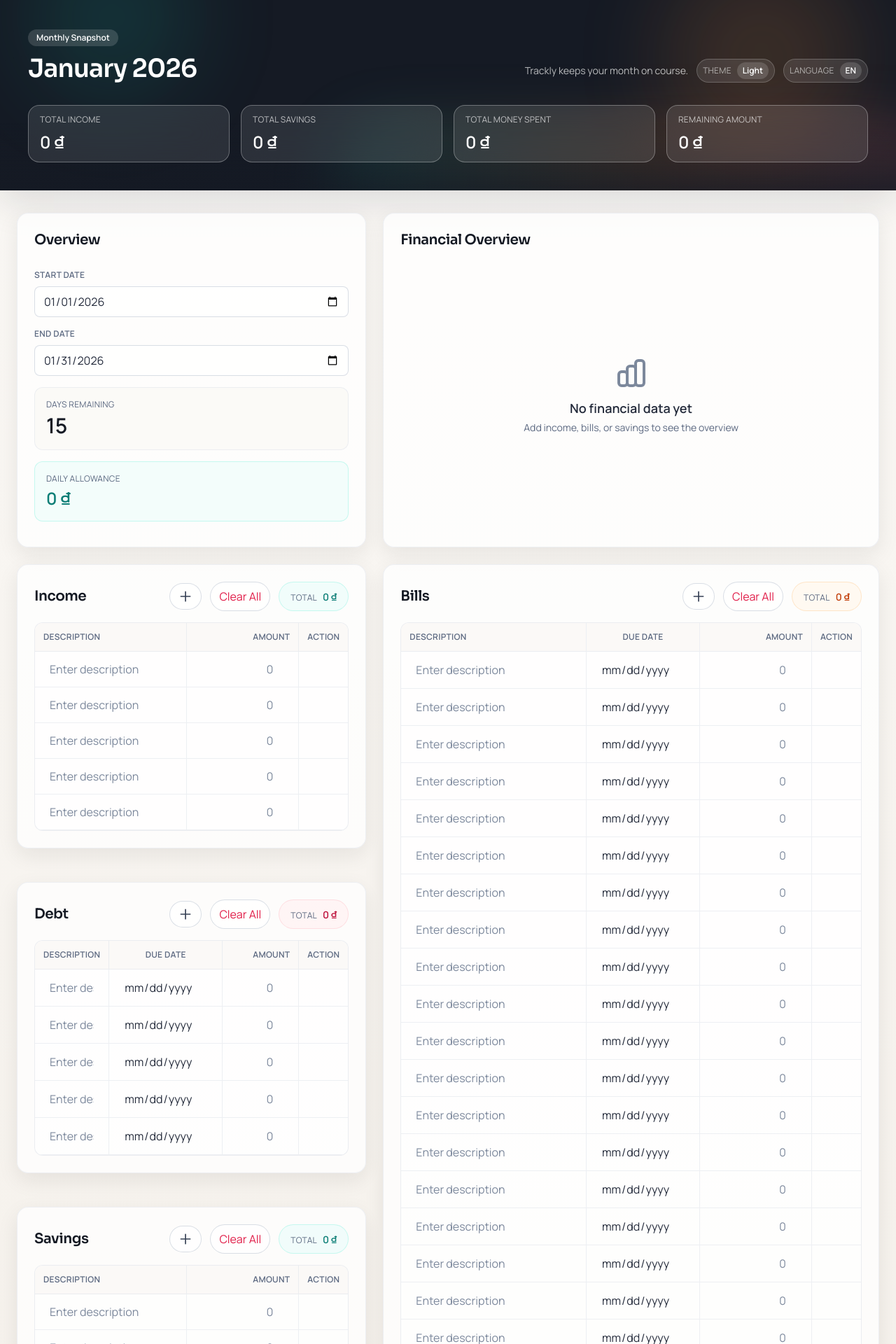
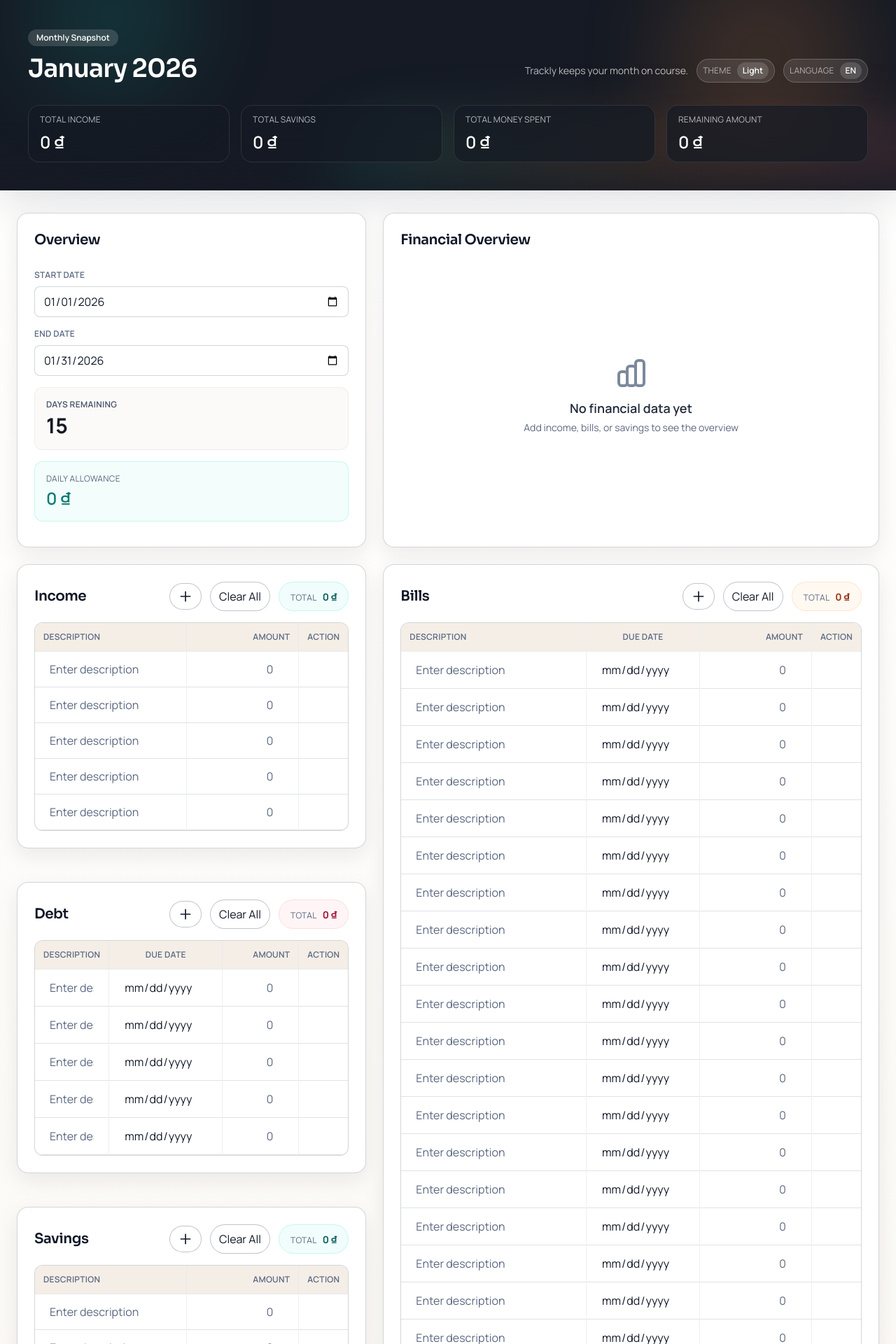
Before and after one commit to hfakeeeeee/Trackly, a React (Vite) app: page / in a window 1280 px wide. Shown: the top 1920 px of the page at 70% size. Built offline with nearby package versions, Linux system fonts and the light colour scheme.

Commit message:
Enhance light mode

```diff
--- a/src/AppContext.tsx
+++ b/src/AppContext.tsx
@@ -85,11 +85,12 @@ export const AppProvider: React.FC<{ children: ReactNode }> = ({ children }) =>
 
   useEffect(() => {
     const root = document.documentElement;
+    root.classList.remove('dark', 'light');
+    root.classList.add(state.uiSettings.theme);
     if (state.uiSettings.theme === 'dark') {
       root.classList.add('dark');
-    } else {
-      root.classList.remove('dark');
     }
+    root.style.colorScheme = state.uiSettings.theme;
   }, [state.uiSettings.theme]);
 
   const generateId = () => Date.now().toString(36) + Math.random().toString(36).substr(2);
--- a/src/components/Bills.tsx
+++ b/src/components/Bills.tsx
@@ -143,7 +143,7 @@ export const Bills: React.FC = () => {
           </button>
           <div className="rounded-full border border-amber-200/60 bg-amber-50/70 px-4 py-2 dark:bg-amber-500/10 dark:border-amber-500/30">
             <span className="text-xs uppercase tracking-wide text-ink-500 dark:text-ink-400">{t(language, 'total')}</span>
-            <span className="ml-2 text-sm font-semibold text-amber-700 dark:text-amber-300">{formatCurrency(totalBills)}</span>
+            <span className="ml-2 text-sm font-bold text-amber-800 dark:text-amber-300">{formatCurrency(totalBills)}</span>
           </div>
           <ConfirmToast
             open={confirmOpen}
@@ -162,10 +162,10 @@ export const Bills: React.FC = () => {
         <table className="w-full">
           <thead className="sticky top-0 table-head">
             <tr className="border-b border-ink-100/80">
-              <th className="text-left py-3 px-3 text-xs font-semibold uppercase tracking-wide text-ink-500 dark:text-ink-300 border-r border-ink-100/70">{t(language, 'description')}</th>
-              <th className="text-center py-3 px-3 text-xs font-semibold uppercase tracking-wide text-ink-500 dark:text-ink-300 w-32 border-r border-ink-100/70">{t(language, 'dueDate')}</th>
-              <th className="text-right py-3 px-3 text-xs font-semibold uppercase tracking-wide text-ink-500 dark:text-ink-300 w-40 border-r border-ink-100/70">{t(language, 'amount')}</th>
-              <th className="text-center py-3 px-3 text-xs font-semibold uppercase tracking-wide text-ink-500 dark:text-ink-300 w-16">{t(language, 'action')}</th>
+              <th className="text-left py-3 px-3 text-xs font-semibold uppercase tracking-wide text-ink-500 border-r border-ink-100/70">{t(language, 'description')}</th>
+              <th className="text-center py-3 px-3 text-xs font-semibold uppercase tracking-wide text-ink-500 w-32 border-r border-ink-100/70">{t(language, 'dueDate')}</th>
+              <th className="text-right py-3 px-3 text-xs font-semibold uppercase tracking-wide text-ink-500 w-40 border-r border-ink-100/70">{t(language, 'amount')}</th>
+              <th className="text-center py-3 px-3 text-xs font-semibold uppercase tracking-wide text-ink-500 w-16">{t(language, 'action')}</th>
             </tr>
           </thead>
           <tbody>
--- a/src/components/Debt.tsx
+++ b/src/components/Debt.tsx
@@ -143,7 +143,7 @@ export const Debt: React.FC = () => {
           </button>
           <div className="rounded-full border border-rose-200/60 bg-rose-50/70 px-4 py-2 dark:bg-rose-500/10 dark:border-rose-500/30">
             <span className="text-xs uppercase tracking-wide text-ink-500 dark:text-ink-400">{t(language, 'total')}</span>
-            <span className="ml-2 text-sm font-semibold text-rose-700 dark:text-rose-300">{formatCurrency(totalDebt)}</span>
+            <span className="ml-2 text-sm font-bold text-rose-800 dark:text-rose-300">{formatCurrency(totalDebt)}</span>
           </div>
           <ConfirmToast
             open={confirmOpen}
@@ -162,10 +162,10 @@ export const Debt: React.FC = () => {
         <table className="w-full">
           <thead className="table-head">
             <tr className="border-b border-ink-100/80">
-              <th className="text-left py-3 px-3 text-xs font-semibold uppercase tracking-wide text-ink-500 dark:text-ink-300 border-r border-ink-100/70">{t(language, 'description')}</th>
-              <th className="text-center py-3 px-3 text-xs font-semibold uppercase tracking-wide text-ink-500 dark:text-ink-300 w-32 border-r border-ink-100/70">{t(language, 'dueDate')}</th>
-              <th className="text-right py-3 px-3 text-xs font-semibold uppercase tracking-wide text-ink-500 dark:text-ink-300 w-40 border-r border-ink-100/70">{t(language, 'amount')}</th>
-              <th className="text-center py-3 px-3 text-xs font-semibold uppercase tracking-wide text-ink-500 dark:text-ink-300 w-16">{t(language, 'action')}</th>
+              <th className="text-left py-3 px-3 text-xs font-semibold uppercase tracking-wide text-ink-500 border-r border-ink-100/70">{t(language, 'description')}</th>
+              <th className="text-center py-3 px-3 text-xs font-semibold uppercase tracking-wide text-ink-500 w-32 border-r border-ink-100/70">{t(language, 'dueDate')}</th>
+              <th className="text-right py-3 px-3 text-xs font-semibold uppercase tracking-wide text-ink-500 w-40 border-r border-ink-100/70">{t(language, 'amount')}</th>
+              <th className="text-center py-3 px-3 text-xs font-semibold uppercase tracking-wide text-ink-500 w-16">{t(language, 'action')}</th>
             </tr>
           </thead>
           <tbody>
--- a/src/components/Header.tsx
+++ b/src/components/Header.tsx
@@ -48,7 +48,9 @@ export const Header: React.FC = () => {
       <div className="relative px-6 py-10 sm:px-10 animate-fade-in">
         <div className="flex flex-col gap-3 sm:flex-row sm:items-end sm:justify-between">
           <div>
-            <p className="pill inline-block bg-white/15 text-white">{t(language, 'monthlySnapshot')}</p>
+            <p className="pill inline-block bg-white/15 text-white">
+              {t(language, 'monthlySnapshot')}
+            </p>
             <h1 className="mt-3 font-heading text-3xl font-semibold tracking-tight sm:text-4xl">
               {currentMonth}
             </h1>
@@ -78,19 +80,19 @@ export const Header: React.FC = () => {
           </div>
         </div>
         <div className="mt-8 grid grid-cols-1 gap-4 md:grid-cols-2 lg:grid-cols-4">
-          <div className="stat-card">
+          <div className="stat-card bg-ink-900/70 text-white border-white/10">
             <p className="text-xs uppercase tracking-wide text-white/70">{t(language, 'totalIncome')}</p>
-            <p className="mt-2 text-2xl font-semibold">{formatCurrency(totalIncome)}</p>
+            <p className="mt-2 text-2xl font-semibold text-white">{formatCurrency(totalIncome)}</p>
           </div>
-          <div className="stat-card">
+          <div className="stat-card bg-ink-900/70 text-white border-white/10">
             <p className="text-xs uppercase tracking-wide text-white/70">{t(language, 'totalSavings')}</p>
-            <p className="mt-2 text-2xl font-semibold">{formatCurrency(totalSavings)}</p>
+            <p className="mt-2 text-2xl font-semibold text-white">{formatCurrency(totalSavings)}</p>
           </div>
-          <div className="stat-card">
+          <div className="stat-card bg-ink-900/70 text-white border-white/10">
             <p className="text-xs uppercase tracking-wide text-white/70">{t(language, 'totalMoneySpent')}</p>
-            <p className="mt-2 text-2xl font-semibold">{formatCurrency(totalSpend)}</p>
+            <p className="mt-2 text-2xl font-semibold text-white">{formatCurrency(totalSpend)}</p>
           </div>
-          <div className="stat-card">
+          <div className="stat-card bg-ink-900/70 text-white border-white/10">
             <p className="text-xs uppercase tracking-wide text-white/70">{t(language, 'remainingAmount')}</p>
             <p className={`mt-2 text-2xl font-semibold ${remainingAmount < 0 ? 'text-rose-200' : 'text-white'}`}>
               {formatCurrency(remainingAmount)}
--- a/src/components/Income.tsx
+++ b/src/components/Income.tsx
@@ -124,7 +124,7 @@ export const Income: React.FC = () => {
           </button>
           <div className="rounded-full border border-teal-200/60 bg-teal-50/70 px-4 py-2 dark:bg-teal-500/10 dark:border-teal-500/30">
             <span className="text-xs uppercase tracking-wide text-ink-500 dark:text-ink-400">{t(language, 'total')}</span>
-            <span className="ml-2 text-sm font-semibold text-teal-700 dark:text-teal-300">{formatCurrency(getTotalIncome())}</span>
+            <span className="ml-2 text-sm font-bold text-teal-800 dark:text-teal-300">{formatCurrency(getTotalIncome())}</span>
           </div>
           <ConfirmToast
             open={confirmOpen}
@@ -143,9 +143,9 @@ export const Income: React.FC = () => {
         <table className="w-full">
           <thead className="table-head">
             <tr className="border-b border-ink-100/80">
-              <th className="text-left py-3 px-3 text-xs font-semibold uppercase tracking-wide text-ink-500 dark:text-ink-300 border-r border-ink-100/70">{t(language, 'description')}</th>
-              <th className="text-right py-3 px-3 text-xs font-semibold uppercase tracking-wide text-ink-500 dark:text-ink-300 w-40 border-r border-ink-100/70">{t(language, 'amount')}</th>
-              <th className="text-center py-3 px-3 text-xs font-semibold uppercase tracking-wide text-ink-500 dark:text-ink-300 w-16">{t(language, 'action')}</th>
+              <th className="text-left py-3 px-3 text-xs font-semibold uppercase tracking-wide text-ink-500 border-r border-ink-100/70">{t(language, 'description')}</th>
+              <th className="text-right py-3 px-3 text-xs font-semibold uppercase tracking-wide text-ink-500 w-40 border-r border-ink-100/70">{t(language, 'amount')}</th>
+              <th className="text-center py-3 px-3 text-xs font-semibold uppercase tracking-wide text-ink-500 w-16">{t(language, 'action')}</th>
             </tr>
           </thead>
           <tbody>
--- a/src/components/Overview.tsx
+++ b/src/components/Overview.tsx
@@ -53,8 +53,8 @@ export const Overview: React.FC = () => {
           />
         </div>
         <div className="rounded-xl border border-ink-100/70 bg-sand-50/70 p-4">
-          <p className="text-xs uppercase tracking-wide text-ink-500 dark:text-ink-400 mb-1">{t(language, 'daysRemaining')}</p>
-          <p className="text-3xl font-semibold text-ink-900 dark:text-ink-100">{daysRemaining}</p>
+          <p className="text-xs uppercase tracking-wide text-ink-600 mb-1 font-semibold">{t(language, 'daysRemaining')}</p>
+          <p className="text-3xl font-bold text-ink-900 dark:text-ink-100">{daysRemaining}</p>
         </div>
         <div className="rounded-xl border border-teal-200/60 bg-teal-50/60 p-4">
           <p className="text-xs uppercase tracking-wide text-ink-500 dark:text-ink-400 mb-1">{t(language, 'dailyAllowance')}</p>
--- a/src/components/Savings.tsx
+++ b/src/components/Savings.tsx
@@ -124,7 +124,7 @@ export const Savings: React.FC = () => {
           </button>
           <div className="rounded-full border border-teal-200/60 bg-teal-50/70 px-4 py-2 dark:bg-teal-500/10 dark:border-teal-500/30">
             <span className="text-xs uppercase tracking-wide text-ink-500 dark:text-ink-400">{t(language, 'total')}</span>
-            <span className="ml-2 text-sm font-semibold text-teal-700 dark:text-teal-300">{formatCurrency(getTotalSavings())}</span>
+            <span className="ml-2 text-sm font-bold text-teal-800 dark:text-teal-300">{formatCurrency(getTotalSavings())}</span>
           </div>
           <ConfirmToast
             open={confirmOpen}
@@ -143,9 +143,9 @@ export const Savings: React.FC = () => {
         <table className="w-full">
           <thead className="table-head">
             <tr className="border-b border-ink-100/80">
-              <th className="text-left py-3 px-3 text-xs font-semibold uppercase tracking-wide text-ink-500 dark:text-ink-300 border-r border-ink-100/70">{t(language, 'description')}</th>
-              <th className="text-right py-3 px-3 text-xs font-semibold uppercase tracking-wide text-ink-500 dark:text-ink-300 w-40 border-r border-ink-100/70">{t(language, 'amount')}</th>
-              <th className="text-center py-3 px-3 text-xs font-semibold uppercase tracking-wide text-ink-500 dark:text-ink-300 w-16">{t(language, 'action')}</th>
+              <th className="text-left py-3 px-3 text-xs font-semibold uppercase tracking-wide text-ink-500 border-r border-ink-100/70">{t(language, 'description')}</th>
+              <th className="text-right py-3 px-3 text-xs font-semibold uppercase tracking-wide text-ink-500 w-40 border-r border-ink-100/70">{t(language, 'amount')}</th>
+              <th className="text-center py-3 px-3 text-xs font-semibold uppercase tracking-wide text-ink-500 w-16">{t(language, 'action')}</th>
             </tr>
           </thead>
           <tbody>
--- a/src/index.css
+++ b/src/index.css
@@ -29,16 +29,24 @@ body {
   margin: 0;
   min-height: 100vh;
   background:
-    radial-gradient(1200px 500px at 10% -20%, rgba(20, 184, 166, 0.18), transparent 60%),
-    radial-gradient(900px 500px at 90% -10%, rgba(249, 115, 22, 0.18), transparent 55%),
-    linear-gradient(180deg, #faf8f5 0%, #f3eee7 60%, #f1ede7 100%);
+    radial-gradient(1200px 500px at 10% -20%, rgba(20, 184, 166, 0.08), transparent 60%),
+    radial-gradient(900px 500px at 90% -10%, rgba(249, 115, 22, 0.08), transparent 55%),
+    linear-gradient(180deg, #ffffff 0%, #faf6f0 60%, #f7f2ec 100%);
+}
+
+.light body {
+  background:
+    radial-gradient(1200px 500px at 10% -20%, rgba(20, 184, 166, 0.08), transparent 60%),
+    radial-gradient(900px 500px at 90% -10%, rgba(249, 115, 22, 0.08), transparent 55%),
+    linear-gradient(180deg, #ffffff 0%, #faf6f0 60%, #f7f2ec 100%);
+  color: #151a24;
 }
 
 .dark body {
   background:
-    radial-gradient(1000px 500px at 10% -20%, rgba(20, 184, 166, 0.2), transparent 60%),
-    radial-gradient(900px 500px at 90% -10%, rgba(249, 115, 22, 0.2), transparent 55%),
-    linear-gradient(180deg, #0f141b 0%, #111827 55%, #0b1118 100%);
+    radial-gradient(1000px 500px at 10% -20%, rgba(20, 184, 166, 0.10), transparent 60%),
+    radial-gradient(900px 500px at 90% -10%, rgba(249, 115, 22, 0.10), transparent 55%),
+    linear-gradient(180deg, #0b1017 0%, #0d131b 55%, #0a1018 100%);
   color: #f8fafc;
 }
 
@@ -195,7 +203,7 @@ body {
 
 @layer components {
   .card {
-    @apply rounded-2xl border border-ink-100/70 bg-white/75 backdrop-blur-xl shadow-soft dark:border-ink-800/70 dark:bg-ink-900/60;
+    @apply rounded-2xl border border-ink-200/80 bg-white backdrop-blur-xl shadow-soft dark:border-ink-700/70 dark:bg-ink-900/80;
   }
 
   .card-pad {
@@ -215,34 +223,86 @@ body {
   }
 
   .btn-ghost {
-    @apply inline-flex items-center justify-center rounded-full border border-ink-200/70 bg-white/70 px-3 py-2 text-ink-700 transition hover:bg-white focus:outline-none focus:ring-2 focus:ring-ink-200 dark:border-ink-700/70 dark:bg-ink-900/40 dark:text-ink-100 dark:hover:bg-ink-900/70 dark:focus:ring-ink-600;
+    @apply inline-flex items-center justify-center rounded-full border border-ink-300 bg-white px-3 py-2 text-ink-900 transition hover:bg-ink-50 focus:outline-none focus:ring-2 focus:ring-ink-300 dark:border-ink-700/80 dark:bg-ink-900/80 dark:text-ink-100 dark:hover:bg-ink-900 dark:focus:ring-ink-600;
   }
 
   .pill {
-    @apply rounded-full bg-sand-100 px-3 py-1 text-xs font-semibold text-ink-600 dark:bg-ink-800/70 dark:text-ink-200;
+    @apply rounded-full bg-sand-100 px-3 py-1 text-xs font-semibold text-ink-900 dark:bg-ink-800/70 dark:text-ink-200;
   }
 
   .stat-card {
-    @apply rounded-2xl border border-white/30 bg-white/10 px-4 py-3 backdrop-blur-xl dark:border-white/10;
+    @apply rounded-2xl border border-white/10 bg-ink-900/70 px-4 py-3 text-white backdrop-blur-xl;
   }
 
-  .input {
-    @apply w-full rounded-lg border border-ink-200/70 bg-white/70 px-3 py-2 text-ink-800 placeholder:text-ink-400 focus:outline-none focus:ring-2 focus:ring-teal-300 dark:border-ink-700/70 dark:bg-ink-900/40 dark:text-ink-100 dark:placeholder:text-ink-500;
+.input {
+    @apply w-full rounded-lg border border-ink-300 bg-white px-3 py-2 text-ink-900 placeholder:text-ink-500 focus:outline-none focus:ring-2 focus:ring-teal-300 dark:border-ink-700/80 dark:bg-ink-900/80 dark:text-ink-100 dark:placeholder:text-ink-500;
   }
 
-  .input-ghost {
-    @apply w-full rounded-md border border-transparent bg-transparent px-2 py-1 text-ink-800 placeholder:text-ink-400 focus:border-teal-200 focus:bg-white/70 focus:outline-none focus:ring-2 focus:ring-teal-300 dark:text-ink-100 dark:placeholder:text-ink-500 dark:focus:bg-ink-900/40;
+.input-ghost {
+    @apply w-full rounded-md border border-transparent bg-transparent px-2 py-1 text-ink-900 placeholder:text-ink-500 focus:border-teal-200 focus:bg-white focus:outline-none focus:ring-2 focus:ring-teal-300 dark:text-ink-100 dark:placeholder:text-ink-500 dark:focus:bg-ink-900/80;
   }
 
   .table-shell {
-    @apply overflow-auto rounded-xl border border-ink-100/80 bg-white/60 dark:border-ink-800/70 dark:bg-ink-900/40;
+    @apply overflow-auto rounded-xl border border-ink-200/80 bg-white dark:border-ink-700/80 dark:bg-ink-900/80;
   }
 
   .table-head {
-    @apply bg-sand-50/80 text-ink-600 dark:bg-ink-900/80 dark:text-ink-300;
+    @apply bg-sand-50/95 text-ink-900 dark:bg-ink-900/80 dark:text-ink-200;
   }
 
   .table-row {
-    @apply border-b border-ink-100/70 hover:bg-sand-50/60 dark:border-ink-800/60 dark:hover:bg-ink-800/40;
+    @apply border-b border-ink-200/70 hover:bg-sand-50/80 dark:border-ink-800/70 dark:hover:bg-ink-800/50;
   }
 }
+
+/* Explicit light mode overrides to keep sections bright and readable */
+.light .card {
+  background: #ffffff;
+  border-color: rgba(15, 23, 42, 0.18);
+}
+
+
+.light .table-shell {
+  background: #ffffff;
+  border-color: rgba(15, 23, 42, 0.18);
+}
+
+.light .table-head {
+  background: rgba(244, 238, 230, 0.95);
+  color: #0f172a;
+  font-weight: 700;
+}
+
+.light .table-row {
+  border-color: rgba(15, 23, 42, 0.12);
+  background: transparent;
+}
+
+.light .input {
+  background: #ffffff;
+  border-color: rgba(15, 23, 42, 0.18);
+  color: #111827;
+}
+
+.light .input-ghost {
+  color: #111827;
+}
+
+/* Light mode: ensure titles and buttons are dark text + light surfaces */
+.light .section-title {
+  color: #111827;
+}
+
+.light .btn-ghost {
+  background: #ffffff;
+  border-color: rgba(15, 23, 42, 0.25);
+  color: #111827;
+}
+
+.light .btn-ghost:hover {
+  background: #f8fafc;
+}
+
+.light .table-row:hover {
+  background: #f9fafb;
+}
```
Also changed, not shown: src/components/CategoryManager.tsx (+4 -4 lines), src/components/ExpenseTracker.tsx (+8 -8 lines), src/components/FinancialOverviewChart.tsx (+4 -4 lines).
